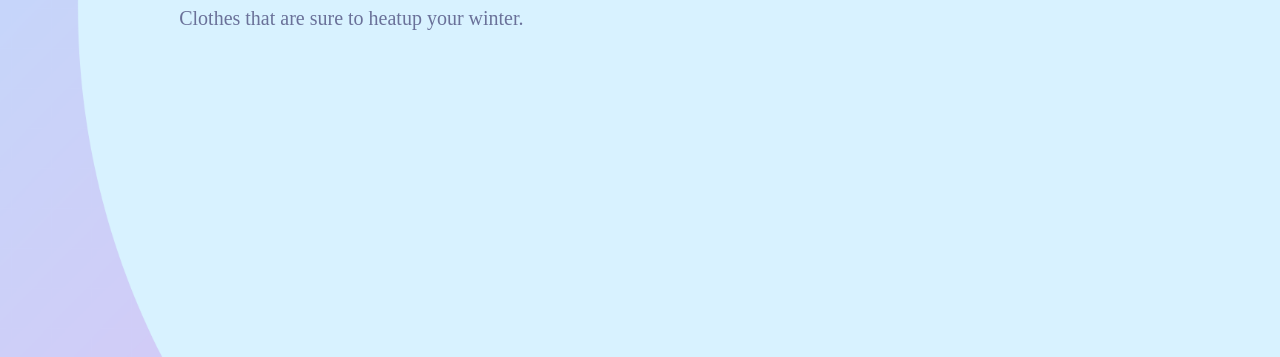
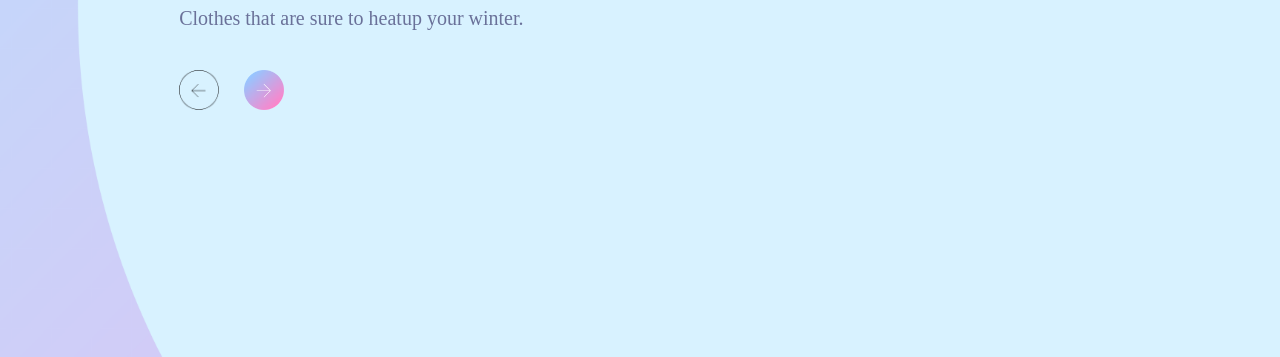
Before and after one commit to ilarioni/clothingLandingPage, a plain HTML site: page index.html in a window 1280 px wide. Shown: the part 443-800 px from the top of the page. Drawn offline with Linux system fonts and the light colour scheme.

Commit message:
arrow icons

```diff
--- a/index.html
+++ b/index.html
@@ -25,6 +25,11 @@
             <a href="#" class="btn">2021 Collections</a>
             <h1>You should always<br> feel pretty</h1>
             <p>Clothes that are sure to heatup your winter.</p>
+
+            <div class="arrow-icons">
+                <img src="media/back-arrow.png" alt="back">
+                <img src="media/next-arrow.png" alt="next">
+            </div>
         </div>
     </div>
 
--- a/style.css
+++ b/style.css
@@ -66,3 +66,11 @@ nav ul li a {
     color: #fff;
     box-shadow: 3px 8px 22px rgba(94,28,68,0.15);
 }
+.arrow-icons {
+    margin-top: 40px;
+    display: flex;
+}
+.arrow-icons img {
+    width: 40px;
+    margin-right: 25px;
+}
```
